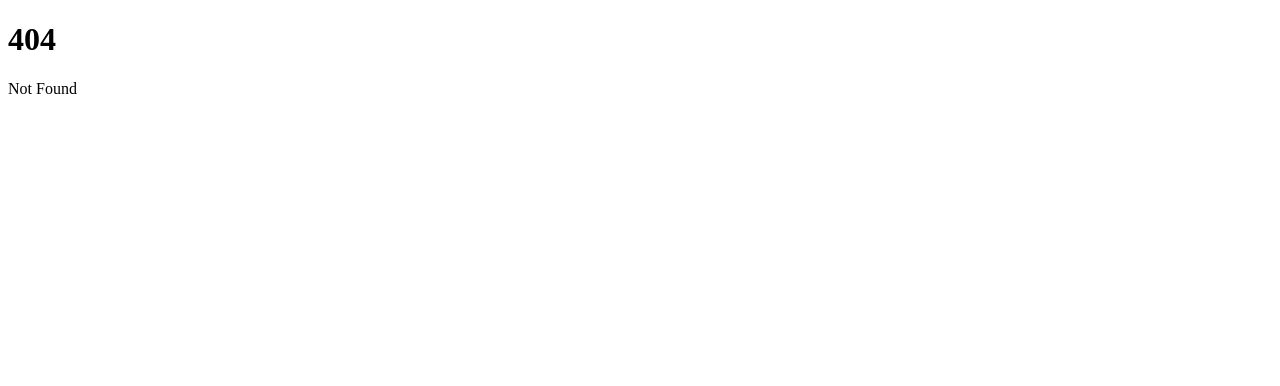
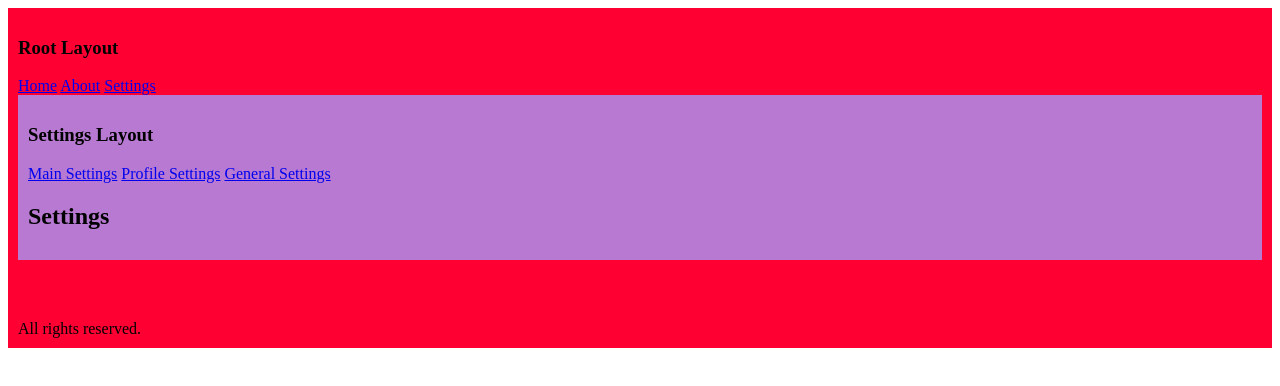
Before and after one commit to alialaa/sveltekit-course, a SvelteKit app: page /settings in a window 1280 px wide. Before the commit this address had no page. Shown: the top 386 px of the page. Built offline with nearby package versions, Linux system fonts and the light colour scheme.

Commit message:
Code for layouts-basics

```diff
--- /dev/null
+++ b/src/routes/+layout.svelte
@@ -0,0 +1,12 @@
+<div style:background="#f03" style:padding="10px">
+	<h3>Root Layout</h3>
+	<nav>
+		<a href="/">Home</a>
+		<a href="/about">About</a>
+		<a href="/settings">Settings</a>
+	</nav>
+
+	<slot />
+
+	<footer style:margin-top="60px">All rights reserved.</footer>
+</div>
--- /dev/null
+++ b/src/routes/settings/+layout.svelte
@@ -0,0 +1,10 @@
+<div style:background="#b779d1" style:padding="10px">
+	<h3>Settings Layout</h3>
+	<nav>
+		<a href="/settings">Main Settings</a>
+		<a href="/settings/profile">Profile Settings</a>
+		<a href="/settings/general">General Settings</a>
+	</nav>
+
+	<slot />
+</div>
--- /dev/null
+++ b/src/routes/settings/+page.svelte
@@ -0,0 +1 @@
+<h2>Settings</h2>
--- /dev/null
+++ b/src/routes/settings/general/+page.svelte
@@ -0,0 +1 @@
+<h2>General Settings</h2>
--- /dev/null
+++ b/src/routes/settings/profile/+page.svelte
@@ -0,0 +1 @@
+<h2>Profile Settings</h2>
```
